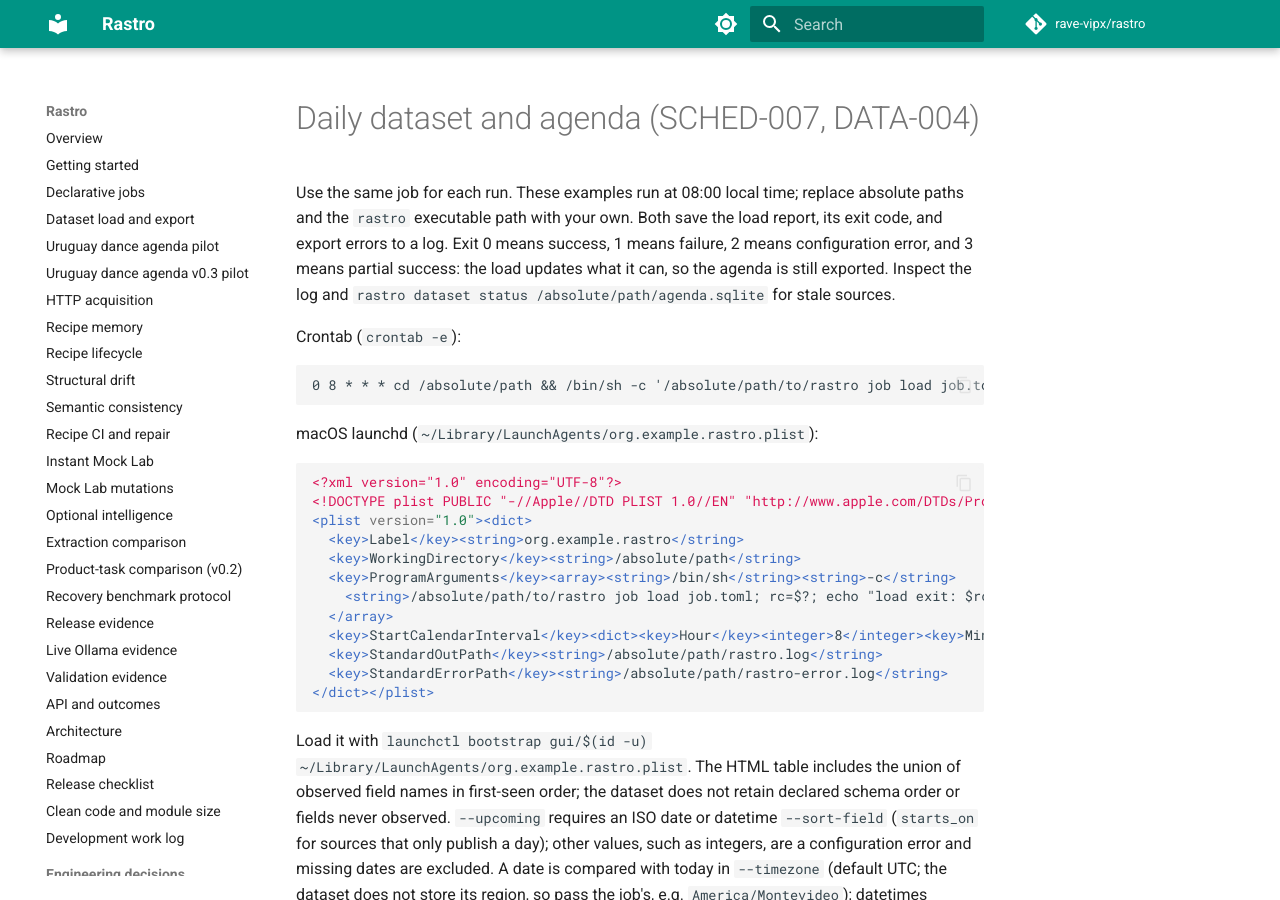
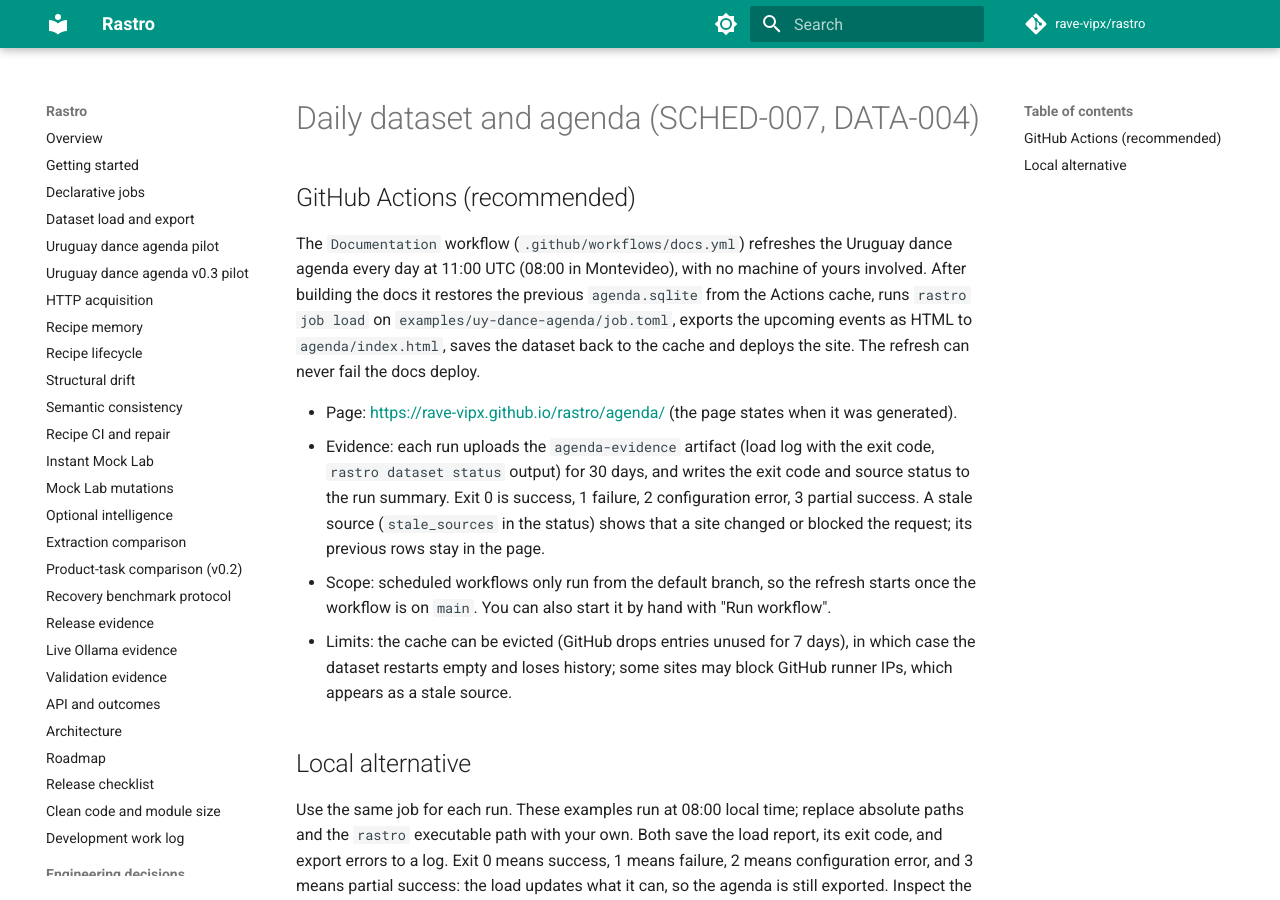
Before and after one commit to rave-vipx/rastro, an MkDocs documentation site: the page built from docs/scheduling.md, in a window 1280 px wide and 900 px high. Built offline with MkDocs 1.6.1 and Material for MkDocs 9.7.7, drawn with Linux system fonts in a browser that asks for light colours; comment, search, counter and statistics services are not loaded.

Commit message:
ci: refresh the Uruguay dance agenda daily and publish it under /agenda/
Co-Authored-By: Claude Opus 5.5 <noreply@anthropic.com>

```diff
--- a/docs/scheduling.md
+++ b/docs/scheduling.md
@@ -1,4 +1,27 @@
 # Daily dataset and agenda (SCHED-007, DATA-004)
+
+## GitHub Actions (recommended)
+
+The `Documentation` workflow (`.github/workflows/docs.yml`) refreshes the Uruguay dance
+agenda every day at 11:00 UTC (08:00 in Montevideo), with no machine of yours involved.
+After building the docs it restores the previous `agenda.sqlite` from the Actions cache,
+runs `rastro job load` on `examples/uy-dance-agenda/job.toml`, exports the upcoming events
+as HTML to `agenda/index.html`, saves the dataset back to the cache and deploys the site.
+The refresh can never fail the docs deploy.
+
+- Page: <https://rave-vipx.github.io/rastro/agenda/> (the page states when it was generated).
+- Evidence: each run uploads the `agenda-evidence` artifact (load log with the exit code,
+  `rastro dataset status` output) for 30 days, and writes the exit code and source status
+  to the run summary. Exit 0 is success, 1 failure, 2 configuration error, 3 partial
+  success. A stale source (`stale_sources` in the status) shows that a site changed or
+  blocked the request; its previous rows stay in the page.
+- Scope: scheduled workflows only run from the default branch, so the refresh starts once
+  the workflow is on `main`. You can also start it by hand with "Run workflow".
+- Limits: the cache can be evicted (GitHub drops entries unused for 7 days), in which case
+  the dataset restarts empty and loses history; some sites may block GitHub runner IPs,
+  which appears as a stale source.
+
+## Local alternative
 
 Use the same job for each run. These examples run at 08:00 local time; replace
 absolute paths and the `rastro` executable path with your own. Both save the
```
Also changed, not shown: 1 other file.
